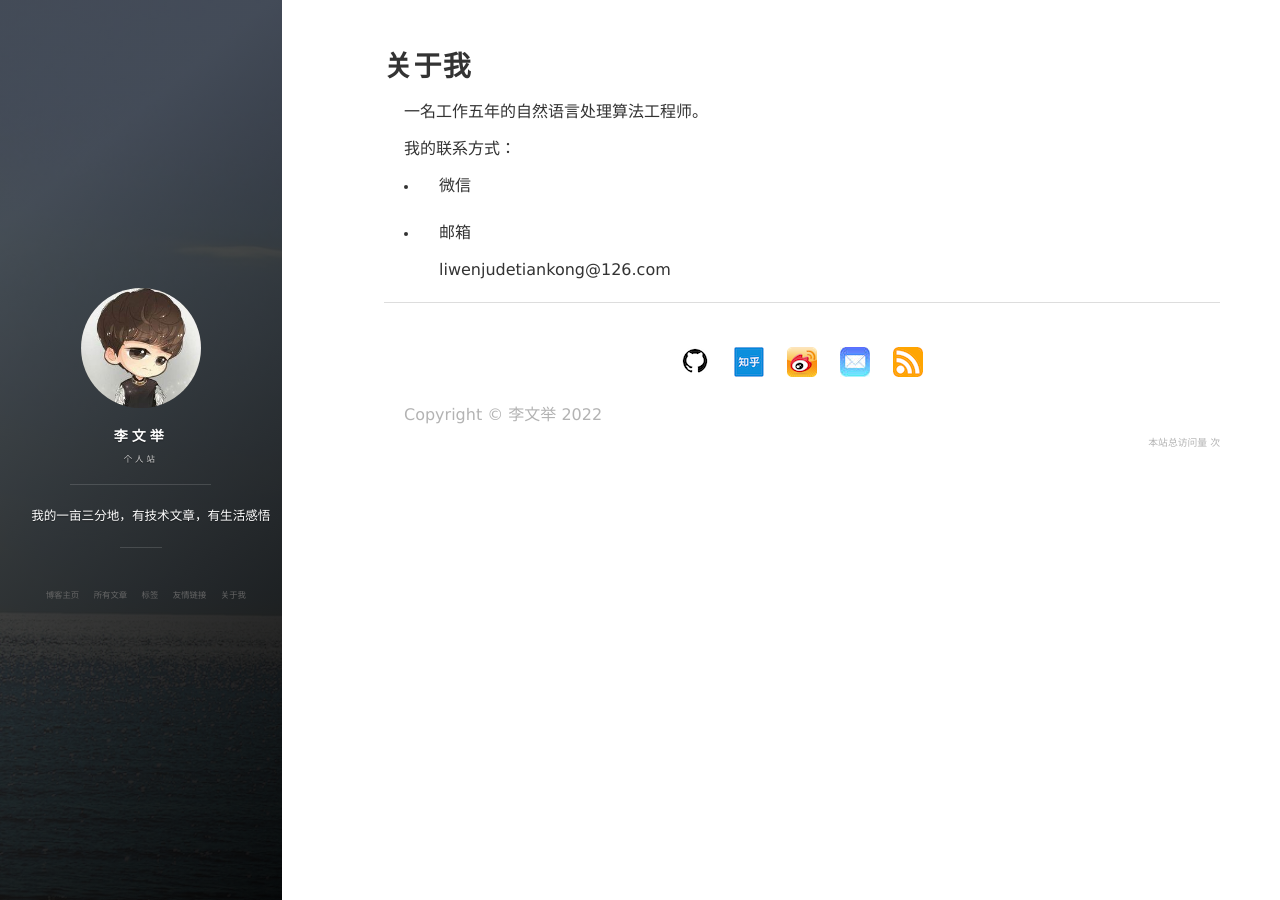
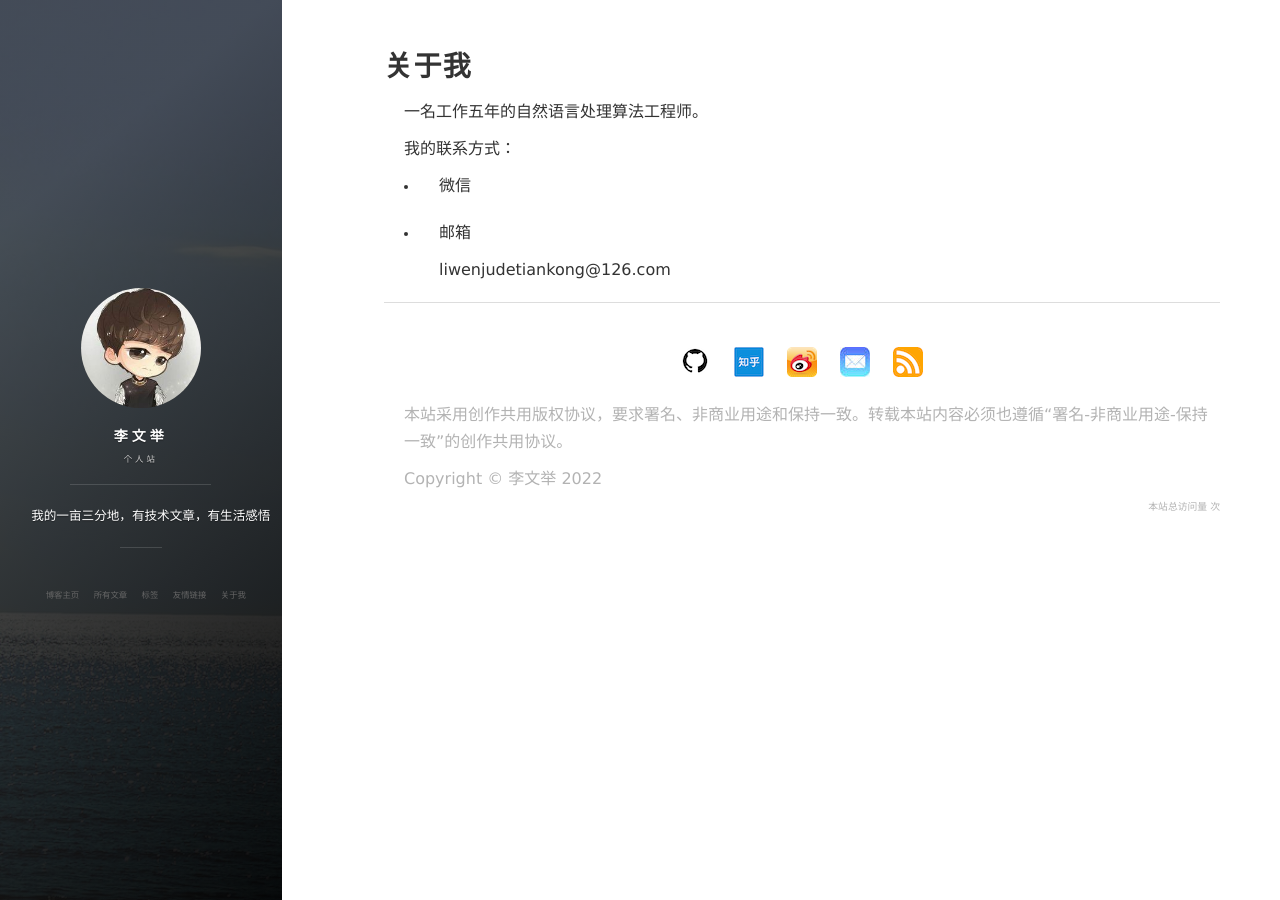
Before and after one commit to liwenju0/liwenju0.github.io, a Jekyll site: the page built from about.md, in a window 1280 px wide. Built offline with Jekyll 4.4.1, drawn with Linux system fonts in a browser that asks for light colours; nearby versions of some CDN libraries; comment, search, counter and statistics services are not loaded.

Commit message:
添加版权说明

```diff
--- a/_includes/footer.html
+++ b/_includes/footer.html
@@ -87,6 +87,7 @@
 
 
         <div class = "footer_div">
+          <p>本站采用创作共用版权协议，要求署名、非商业用途和保持一致。转载本站内容必须也遵循“署名-非商业用途-保持一致”的创作共用协议。</p>
            <p class="copyright text-muted">
             Copyright &copy; {{ site.title }} {{ site.time | date: '%Y' }}
             </p>
```
